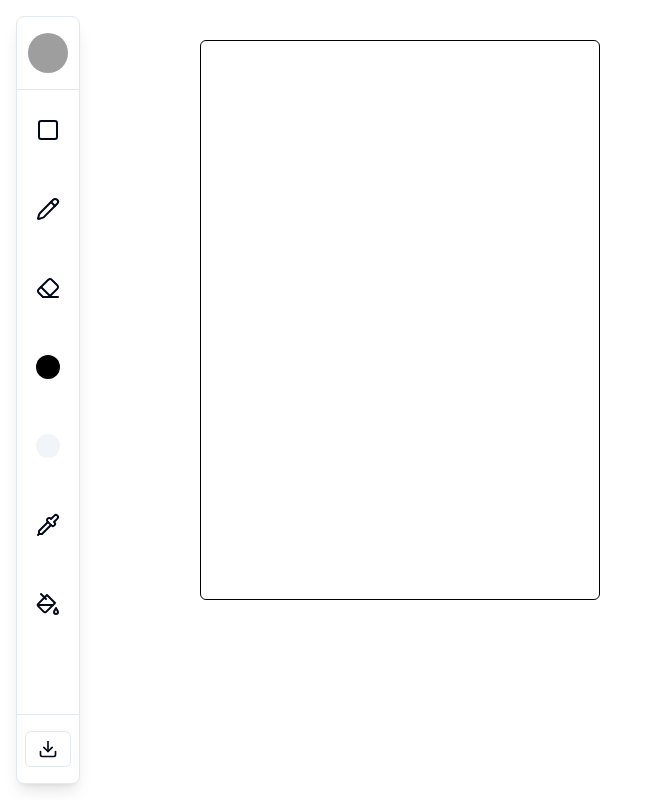
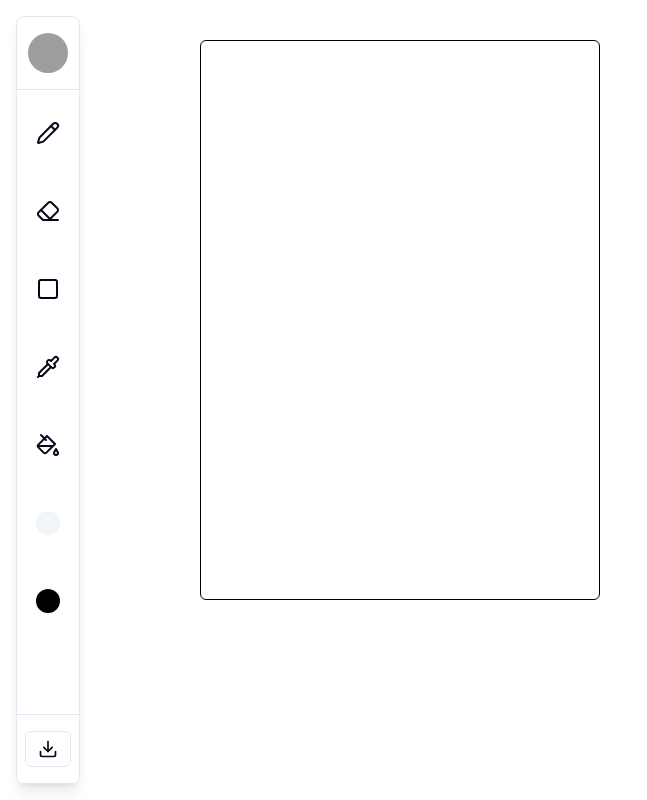
Before and after one commit to HasanYahya101/Artify-Vite, a React (Vite) app: page / in a window 1280 px wide. Shown: the whole page, without its empty margins (0-647 px from the left). Built offline with nearby package versions, Linux system fonts and the light colour scheme; grey boxes are pictures that could not be loaded.

Commit message:
refactor: Update button, avatar fallback, and canvas styling in playground component

```diff
--- a/src/components/component/playground.jsx
+++ b/src/components/component/playground.jsx
@@ -109,12 +109,7 @@ const CanvasDrawingApp = () => {
                         >HY</AvatarFallback>
                     </Avatar>
                 </div>
-                <div className="flex-1 my-1 px-4 flex flex-col items-center justify-center">
-                    <Button variant="ghost" size="icon">
-                        <SquareIcon className="w-6 h-6" />
-                    </Button>
-                </div>
-                <div className="flex-1 my-1 px-4 flex flex-col items-center justify-center">
+                <div className="flex-1 my-1 px-4 flex flex-col items-center justify-center mt-2">
                     <Button variant="ghost" size="icon">
                         <Pencil className="w-6 h-6" />
                     </Button>
@@ -124,17 +119,12 @@ const CanvasDrawingApp = () => {
                         <Eraser className="w-6 h-6" />
                     </Button>
                 </div>
-                {/*div for color picker*/}
                 <div className="flex-1 my-1 px-4 flex flex-col items-center justify-center">
                     <Button variant="ghost" size="icon">
-                        <div className='h-6 w-6 bg-black rounded-full' />
+                        <SquareIcon className="w-6 h-6" />
                     </Button>
                 </div>
-                <div className="flex-1 my-1 px-4 flex flex-col items-center justify-center">
-                    <Button variant="ghost" size="icon" className="group">
-                        <div className="w-6 h-6 bg-muted rounded-full group-hover:bg-white" />
-                    </Button>
-                </div>
+                {/*div for color picker*/}
                 <div className="flex-1 my-1 px-4 flex flex-col items-center justify-center">
                     <Button variant="ghost" size="icon">
                         <Pipette className="w-6 h-6" />
@@ -143,6 +133,16 @@ const CanvasDrawingApp = () => {
                 <div className="flex-1 my-1 px-4 flex flex-col items-center justify-center">
                     <Button variant="ghost" size="icon">
                         <PaintBucket className="w-6 h-6" />
+                    </Button>
+                </div>
+                <div className="flex-1 my-1 px-4 flex flex-col items-center justify-center">
+                    <Button variant="ghost" size="icon" className="group">
+                        <div className="w-6 h-6 bg-muted rounded-full group-hover:bg-white" />
+                    </Button>
+                </div>
+                <div className="flex-1 my-1 px-4 flex flex-col items-center justify-center mb-2">
+                    <Button variant="ghost" size="icon">
+                        <div className='h-6 w-6 bg-black rounded-full' />
                     </Button>
                 </div>
                 <div className='mt-auto flex-1' />
```
